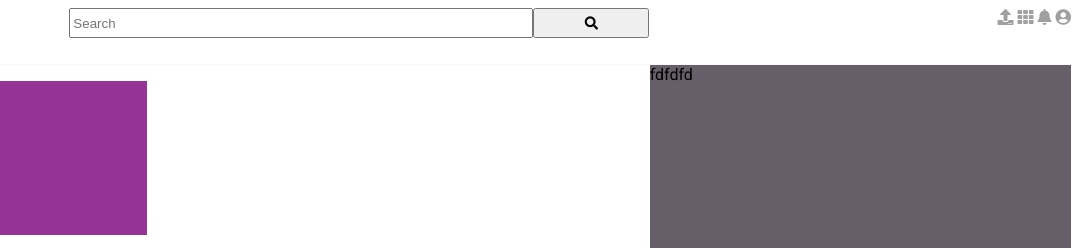
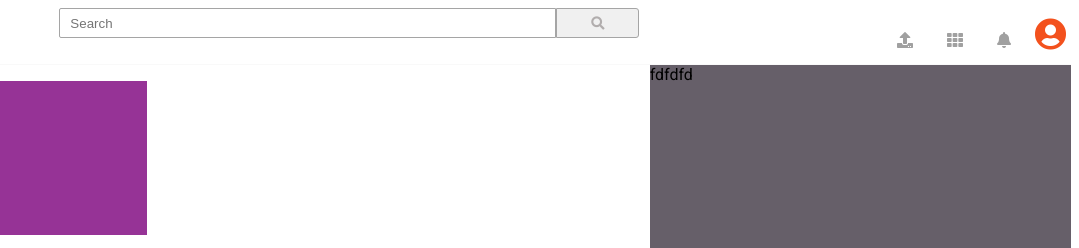
Before and after one commit to atarsa/mock-youtube, a plain HTML site: page index.html in a window 1280 px wide. Shown: the top 248 px of the page, 201-1280 px from the left. Drawn offline with Linux system fonts and the light colour scheme.

Commit message:
navbar grid finished

```diff
--- a/main.css
+++ b/main.css
@@ -16,7 +16,7 @@ nav{
 }
 nav ul{
     display: grid;
-    grid-template-columns: 1fr 4fr 1fr;
+    grid-template-columns: 1fr 3fr 2fr;
     margin: 0 -10px;
     list-style: none;
  }
@@ -46,11 +46,38 @@ nav li{
 .search{
     max-width:580px;
     display: grid;
-    grid-template-columns: 4fr 1fr;
+    grid-template-columns: 6fr 1fr;
     height: 30px;
-    padding: 0 15px;
+    padding: 0 5px;
+}
+input[type="search"]{
+    border-radius: 2px 0 0 2px;
+    border: 1px solid rgb(165, 165, 165);
+    padding: 5px 10px;
 
+}
+button{
+    border: 1px solid rgb(165, 165, 165);
+    border-radius: 0 3px 3px 0;
+    background-color: #F0F0F0;
+    color: rgb(177, 173, 173);
+}
+button:hover{
+    color:rgb(83, 81, 81);
+}
 
+.fa-upload,
+.fa-th,
+.fa-bell{
+    margin: 10px 5px;
+    padding: 10px;
+    font-size: 1em;
+    color: #A0A0A0;
+}
+.fa-user-circle{
+    margin: 10px 5px;
+    font-size: 2em;
+    color: #F3511D;
 }
 
 /* ===============
```
